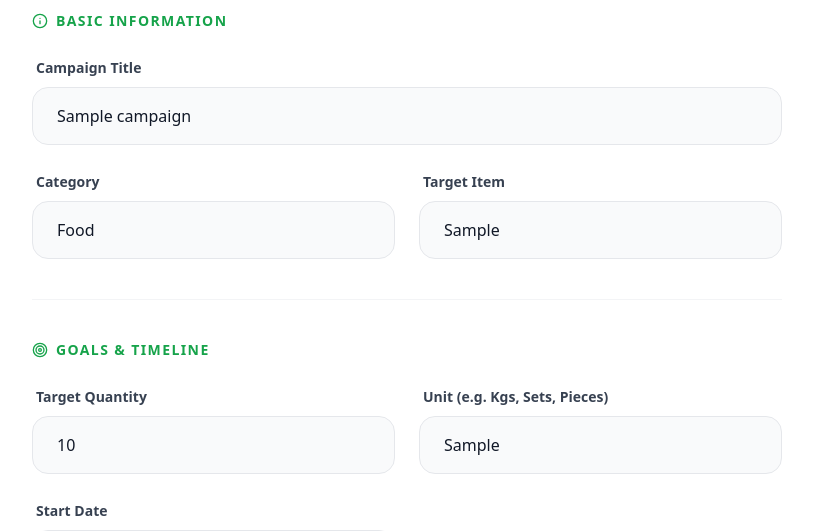
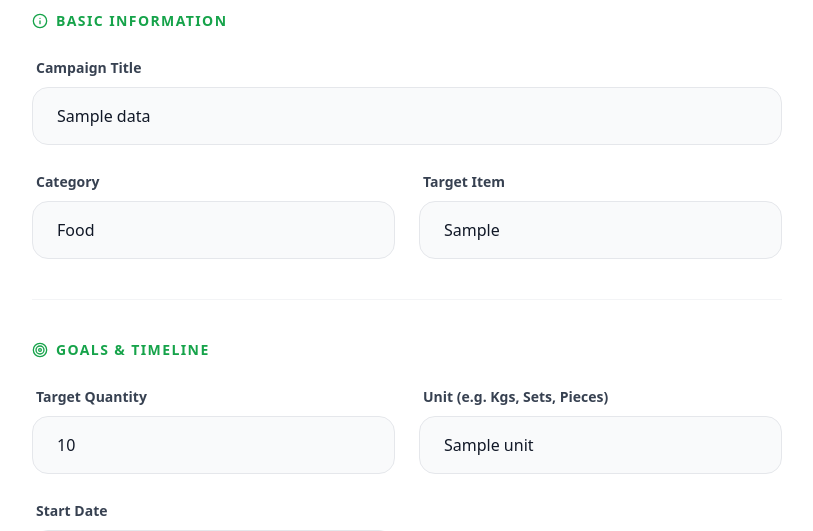
Before and after one commit to bipinjlimbu/Donations-Management-System---Django-Project, a Django app: template dms_app/templates/main/edit_campaign_page.html in a window 1280 px wide. Shown: the part 346-877 px from the top of the page, without its empty margins (233-1046 px from the left). Run offline with Django 5.2, Linux system fonts and the light colour scheme; tables that the repository leaves empty hold one stand-in row (values such as "Sample post"); the template is opened without the code that fills it: values that come from a table or form of the project are taken from there, most other values are stand-ins (such as "Sample title", 1, 10 or a date in 2020); grey boxes marked "Sample" are stand-in pictures; style sheets or scripts are compiled from the project's sources.

Commit message:
Changing Data also Fetched in Edit Campaign Page

```diff
--- a/dms_app/templates/main/edit_campaign_page.html
+++ b/dms_app/templates/main/edit_campaign_page.html
@@ -32,7 +32,7 @@
                     <div class="grid grid-cols-1 gap-6">
                         <div class="space-y-2">
                             <label class="text-sm font-bold text-gray-700 ml-1">Campaign Title</label>
-                            <input type="text" name="title" placeholder="e.g. Winter Blanket Drive" value="{{campaign.title}}"
+                            <input type="text" name="title" placeholder="e.g. Winter Blanket Drive" {% if data %}value="{{data.title}}"{% else %}value="{{campaign.title}}"{% endif %}
                                 class="w-full px-6 py-4 bg-gray-50 border border-gray-200 rounded-2xl focus:ring-4 focus:ring-green-500/10 focus:border-green-600 focus:bg-white outline-none transition-all font-medium">
                         </div>
 
@@ -41,15 +41,15 @@
                                 <label class="text-sm font-bold text-gray-700 ml-1">Category</label>
                                 <select name="category" class="w-full px-6 py-4 bg-gray-50 border border-gray-200 rounded-2xl focus:border-green-600 outline-none transition-all font-medium appearance-none">
                                     <option value="FOOD">Food</option>
-                                    <option value="CLOTHING" {% if campaign.category == "CLOTHING" %}selected{% endif %}>Clothing</option>
-                                    <option value="MEDICAL" {% if campaign.category == "MEDICAL" %}selected{% endif %}>Medical Supplies</option>
-                                    <option value="EDUCATION" {% if campaign.category == "EDUCATION" %}selected{% endif %}>Education</option>
-                                    <option value="OTHER" {% if campaign.category == "OTHER" %}selected{% endif %}>Other</option>
+                                    <option value="CLOTHING" {% if data %} {% if data.category == "CLOTHING" %}selected{% endif %} {% else %} {% if campaign.category == "CLOTHING" %}selected{% endif %} {% endif %}>Clothing</option>
+                                    <option value="MEDICAL" {% if data %} {% if data.category == "MEDICAL" %}selected{% endif %} {% else %} {% if campaign.category == "MEDICAL" %}selected{% endif %} {% endif %}>Medical Supplies</option>
+                                    <option value="EDUCATION" {% if data %} {% if data.category == "EDUCATION" %}selected{% endif %} {% else %} {% if campaign.category == "EDUCATION" %}selected{% endif %} {% endif %}>Education</option>
+                                    <option value="OTHER" {% if data %} {% if data.category == "OTHER" %}selected{% endif %} {% else %} {% if campaign.category == "OTHER" %}selected{% endif %} {% endif %}>Other</option>
                                 </select>
                             </div>
                             <div class="space-y-2">
                                 <label class="text-sm font-bold text-gray-700 ml-1">Target Item</label>
-                                <input type="text" name="item_type" placeholder="e.g. Warm Blankets" value="{{campaign.item_type}}"
+                                <input type="text" name="item_type" placeholder="e.g. Warm Blankets" {% if data %}value="{{data.item_type}}"{% else %}value="{{campaign.item_type}}"{% endif %}
                                     class="w-full px-6 py-4 bg-gray-50 border border-gray-200 rounded-2xl focus:border-green-600 outline-none transition-all font-medium">
                             </div>
                         </div>
@@ -65,12 +65,12 @@
                     <div class="grid grid-cols-1 md:grid-cols-2 gap-6 mb-6">
                         <div class="space-y-2">
                             <label class="text-sm font-bold text-gray-700 ml-1">Target Quantity</label>
-                            <input type="number" name="target_quantity" placeholder="0" value="{{campaign.target_quantity}}"
+                            <input type="number" name="target_quantity" placeholder="0" {% if data %}value="{{data.target_quantity}}"{% else %}value="{{campaign.target_quantity}}"{% endif %}
                                 class="w-full px-6 py-4 bg-gray-50 border border-gray-200 rounded-2xl focus:border-green-600 outline-none transition-all font-medium">
                         </div>
                         <div class="space-y-2">
                             <label class="text-sm font-bold text-gray-700 ml-1">Unit (e.g. Kgs, Sets, Pieces)</label>
-                            <input type="text" name="unit" placeholder="e.g. Pieces"  value="{{campaign.unit}}"
+                            <input type="text" name="unit" placeholder="e.g. Pieces" {% if data %}value="{{data.unit}}"{% else %}value="{{campaign.unit}}"{% endif %}
                                 class="w-full px-6 py-4 bg-gray-50 border border-gray-200 rounded-2xl focus:border-green-600 outline-none transition-all font-medium">
                         </div>
                     </div>
@@ -79,13 +79,13 @@
                         {% if campaign.status == 'APPROVED' %}
                         <div class="space-y-2">
                             <label class="text-sm font-bold text-gray-700 ml-1">Start Date</label>
-                            <input type="date" name="start_date" value="{{campaign.start_date}}" class="w-full px-6 py-4 bg-gray-50 border border-gray-200 rounded-2xl focus:border-green-600 outline-none transition-all font-medium">
+                            <input type="date" name="start_date" {% if data %}value="{{data.start_date}}"{% else %}value="{{campaign.start_date | date:'Y-m-d' }}"{% endif %} class="w-full px-6 py-4 bg-gray-50 border border-gray-200 rounded-2xl focus:border-green-600 outline-none transition-all font-medium">
                         </div>
                         {% endif %}
                         {% if campaign.status != 'APPROVED' %}
                         <div class="space-y-2">
                             <label class="text-sm font-bold text-gray-700 ml-1">End Date</label>
-                            <input type="date" name="end_date" value="{{campaign.end_date}}" class="w-full px-6 py-4 bg-gray-50 border border-gray-200 rounded-2xl focus:border-green-600 outline-none transition-all font-medium">
+                            <input type="date" name="end_date" {% if data %}value="{{data.end_date}}"{% else %}value="{{campaign.end_date | date:'Y-m-d'}}"{% endif %} class="w-full px-6 py-4 bg-gray-50 border border-gray-200 rounded-2xl focus:border-green-600 outline-none transition-all font-medium">
                         </div>
                         {% endif %}
                     </div>
@@ -101,7 +101,7 @@
                         <div class="space-y-2">
                             <label class="text-sm font-bold text-gray-700 ml-1">Description</label>
                             <textarea name="description" rows="5" placeholder="Explain the impact of this campaign..."
-                                class="w-full px-6 py-4 bg-gray-50 border border-gray-200 rounded-3xl focus:border-green-600 outline-none transition-all font-medium resize-none">{{campaign.description}}</textarea>
+                                class="w-full px-6 py-4 bg-gray-50 border border-gray-200 rounded-3xl focus:border-green-600 outline-none transition-all font-medium resize-none">{% if data %}{{data.description}}{% else %}{{campaign.description}}{% endif %}</textarea>
                         </div>
 
                         <div class="space-y-2">
```
